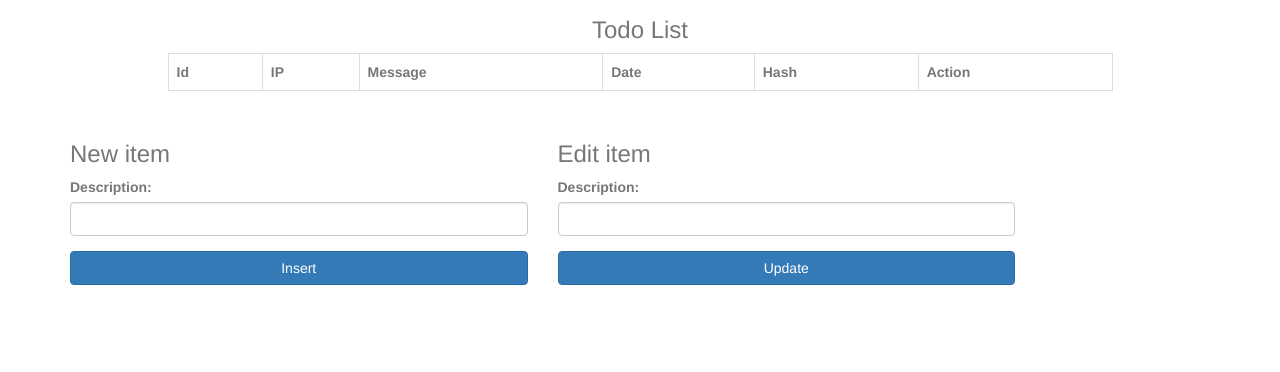
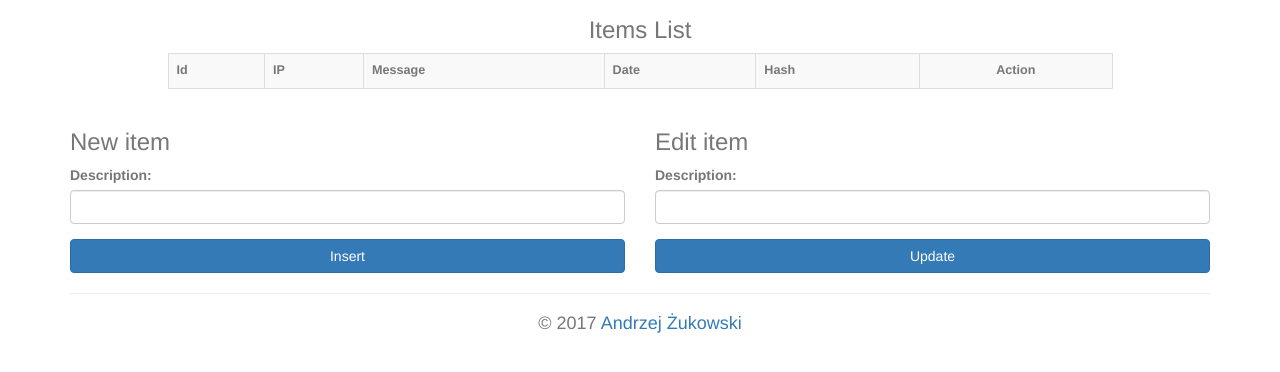
Before and after one commit to PrivateAccount/nodejs, a website: page public/index.html in a window 1280 px wide. Shown: the part 116-488 px from the top of the page. Drawn offline with nearby package versions, Linux system fonts and the light colour scheme.

Commit message:
Improving view.

```diff
--- a/public/app.css
+++ b/public/app.css
@@ -3,6 +3,11 @@ body {
     padding: 0;
     color: #777;
 }
-div#todo-form {
-    padding: 10px 0;
+.table-bordered>thead>tr>th,
+.table-bordered>tbody>tr>th,
+.table-bordered>tfoot>tr>th,
+.table-bordered>thead>tr>td,
+.table-bordered>tbody>tr>td,
+.table-bordered>tfoot>tr>td {
+    font-size: 0.9em;
 }
--- a/public/index.html
+++ b/public/index.html
@@ -18,18 +18,18 @@
         <div class="text-center">
             <h1>MEAN Stack Application</h1>
             <h2>MongoDB + Express + Angular + Node</h2>
-            <h3>Todo List</h3>
+            <h3>Items List</h3>
         </div>
         <div id="todo-list" class="row">
             <div class="col-lg-10 col-lg-offset-1">
-                <table class="table table-bordered">
+                <table class="table table-bordered table-striped">
                     <tr>
                         <th>Id</th>
                         <th>IP</th>
                         <th>Message</th>
                         <th>Date</th>
                         <th>Hash</th>
-                        <th colspan="2">Action</th>
+                        <th colspan="2" class="text-center">Action</th>
                     </tr>
                     <tr ng-repeat="todo in todos">
                         <td>{{ todo._id }}</td>
@@ -48,7 +48,7 @@
             </div>
         </div>
         <div id="todo-form" class="row">
-            <div class="col-lg-5 col-lg-offset-left-1">
+            <div class="col-lg-6 col-lg-offset-right-1">
                 <h3>New item</h3>
                 <form>
                     <div class="form-group">
@@ -58,7 +58,7 @@
                     <button type="submit" class="btn btn-primary btn-block" ng-click="createTodo()">Insert</button>
                 </form>
             </div>
-            <div class="col-lg-5 col-lg-offset-right-1">
+            <div class="col-lg-6 col-lg-offset-left-1">
                 <h3>Edit item</h3>
                 <form>
                     <div class="form-group">
@@ -69,6 +69,10 @@
                 </form>
             </div>
         </div>
+        <hr>
+        <div class="footer text-center">
+            <h4>&copy; 2017 <a href="http://andrzej-zukowski.com.pl" target="_blank">Andrzej Żukowski</a></h4>
+        </div>
     </div>
 </body>
 
```
